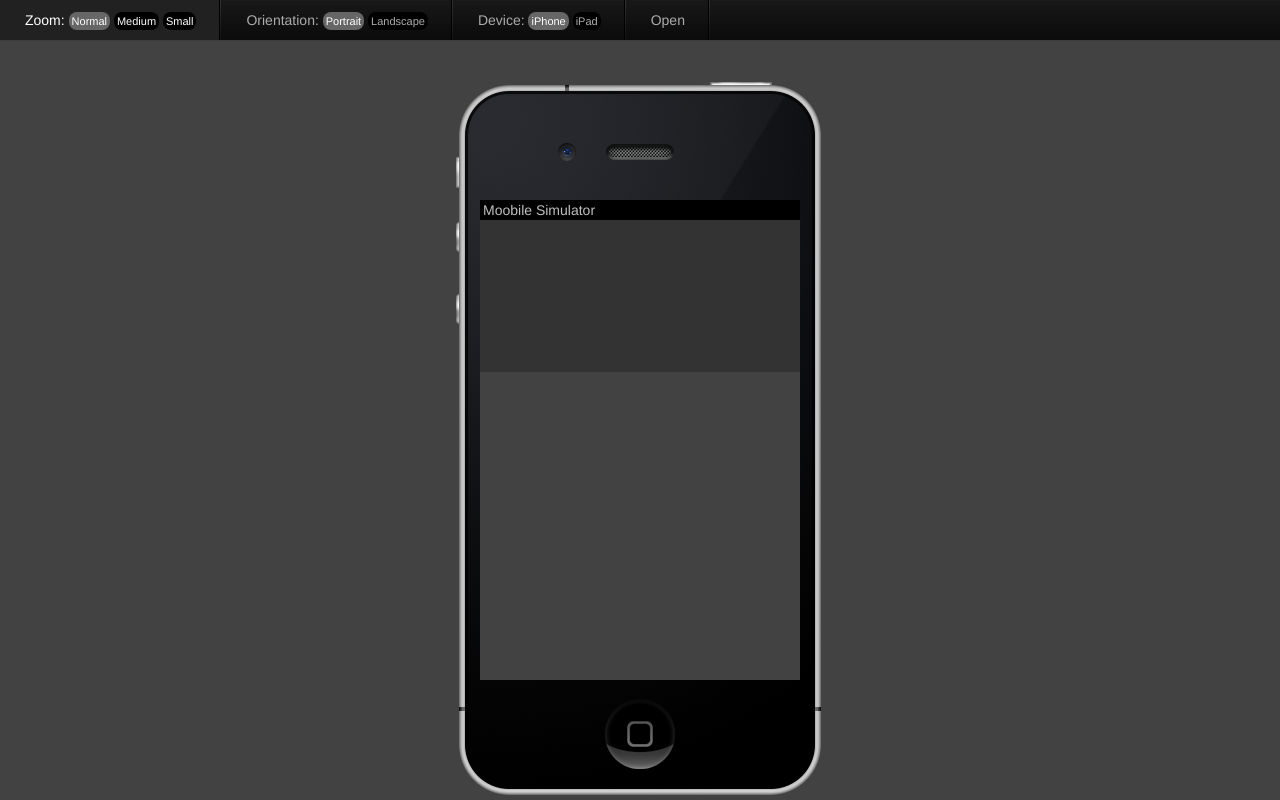
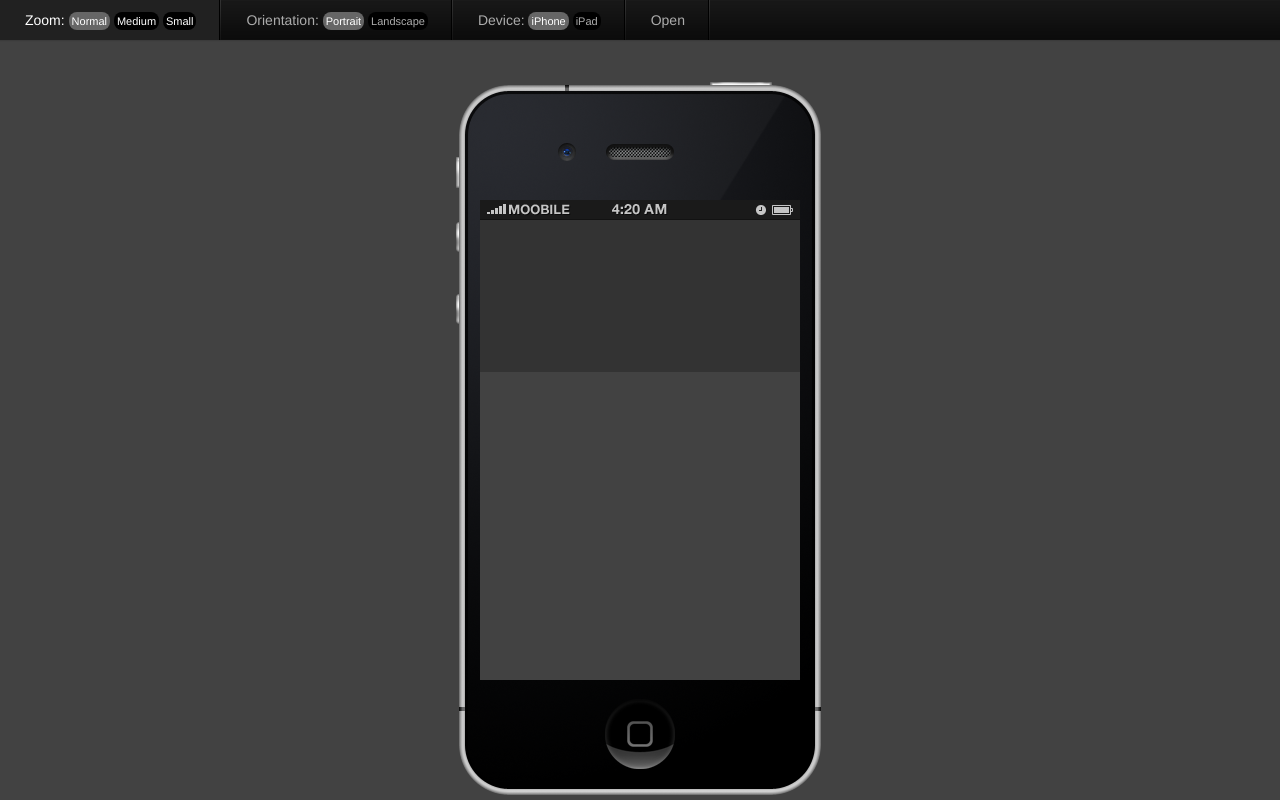
Before and after one commit to jpdery/moobile-simulator, a plain HTML site: page UI/index.html in a window 1280 px wide. Drawn offline with Linux system fonts and the light colour scheme.

Commit message:
Fixed status bar styles

```diff
--- a/UI/css/styles.css
+++ b/UI/css/styles.css
@@ -162,9 +162,10 @@ body {
 
 #bar {
 	-webkit-box-sizing: border-box;
-	background: rgba(0, 0, 0, 0.6);
-	background: #000000;
+	-webkit-box-orient: horizontal;
+	background: url(../images/bar-bg.png) repeat-x;
 	color: rgba(255, 255, 255, 0.75);
+	display: -webkit-box;
 	font-size: 14px;
 	font-weight: normal;
 	height: 20px;
@@ -172,6 +173,25 @@ body {
 	text-shadow: 0px 1px 0px rgba(0, 0, 0, 0.75);
 	padding-left: 3px;
 	padding-right: 3px;
+}
+
+#bar-lf {
+	-webkit-box-flex: 0;
+	background: url(../images/bar-lf.png) no-repeat;
+	height: 20px;
+	width: 90px;
+}
+#bar-rg {
+	-webkit-box-flex: 0;
+	background: url(../images/bar-rg.png) no-repeat;
+	height: 20px;
+	width: 90px;
+}
+
+#bar-ct {
+	-webkit-box-flex: 1;
+	background: url(../images/bar-ct.png) no-repeat center center;
+	height: 20px;
 }
 
 /* App
--- a/UI/index.html
+++ b/UI/index.html
@@ -170,12 +170,14 @@
 				</li>
 				<li id="device-open">
 					Open
+					<!--
 					<ul class="apps">
 						<li data-path="path/to/index.html">Item 1</li>
 						<li data-path="path/to/index.html">Item 2</li>
 						<li data-path="path/to/index.html">Item 3</li>
 						<li data-path="path/to/index.html">Item 4</li>
 					</ul>
+					-->
 				</li>
 			</ul>
 
@@ -188,7 +190,11 @@
 
 				<div id="window">
 					<div id="content">
-						<div id="bar">Moobile Simulator</div>
+						<div id="bar">
+							<div id="bar-lf"></div>
+							<div id="bar-ct"></div>
+							<div id="bar-rg"></div>
+						</div>
 						<div id="app">
 							<iframe id="loader" frameborder="0"></iframe>
 						</div>
```
Also changed, not shown: UI/images/bar-bg.png (added), UI/images/bar-ct.png (added), UI/images/bar-lf.png (added), UI/images/bar-rg.png (added).
